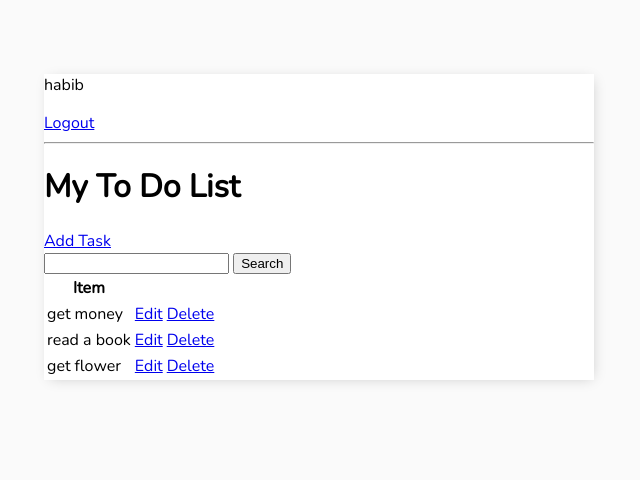
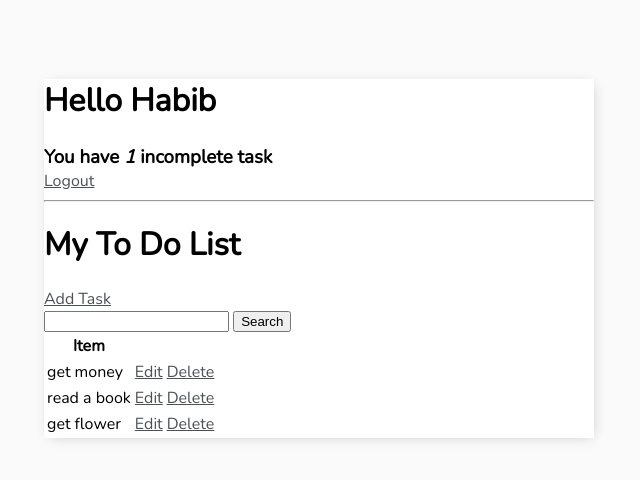
Before and after one commit to HABIBULLO77/ToDo-List, a Django app: page / in a window 1280 px wide. Shown: the top 480 px of the page, without its empty margins (321-961 px from the left). Run offline with Django 4.2, Linux system fonts and the light colour scheme; a user stored in the database is signed in; data comes from the database, SQL or seed files in the repository; both versions use the stored data as it was after the commit.

Commit message:
styling pages

```diff
--- a/base/templates/base/main.html
+++ b/base/templates/base/main.html
@@ -17,6 +17,18 @@
                 font-family: 'Nunito', sans-serif;
                 padding-top: 50px;
             }
+            h1,
+            h2,
+            h3,
+            h4,
+            h5,
+            h6,
+                {
+                    font-family: 'Raleway', sans-serif;
+                }
+
+            a,
+            p {color: #4b5156;}
 
             .container{
                     max-width: 550px;
--- a/base/templates/base/task_list.html
+++ b/base/templates/base/task_list.html
@@ -1,12 +1,20 @@
 {% extends 'base/main.html' %}
 {% block content %}
 
-{% if request.user.is_authenticated %}
-<p>{{request.user}}</p>
-<a href="{% url 'logout' %}">Logout</a>
-{% else %}
-<a href="{% url 'login' %}">Login</a>
-{% endif %}
+<div class="header-bar">
+    <div >
+        <h1>Hello {{request.user|title}}</h1>
+        <h3 style="margin:0">You have <i>{{count}}</i> incomplete task{{count|pluralize:'s'}}</h3>
+    </div>
+    {% if request.user.is_authenticated %}
+    <a href="{% url 'logout' %}">Logout</a>
+    {% else %}
+    <a href="{% url 'login' %}">Login</a>
+    {% endif %}
+
+</div>
+
+
 
 <hr>
 <h1>My To Do List {{color}}</h1>
```
Also changed, not shown: db.sqlite3.
